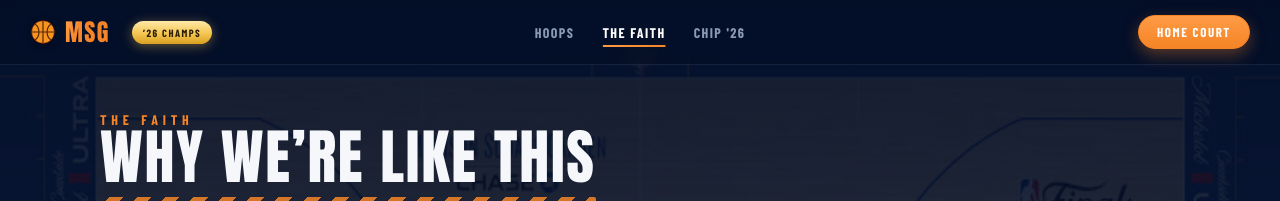
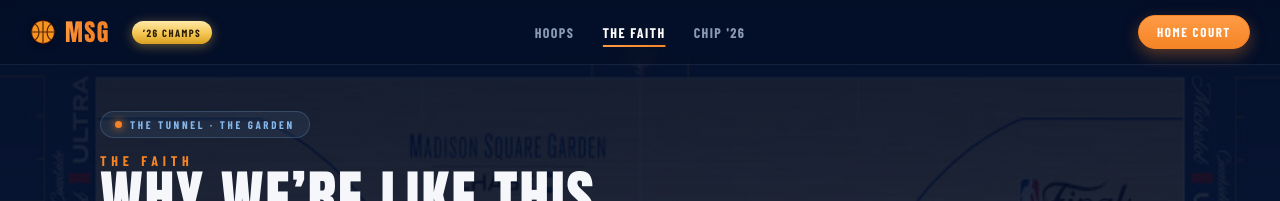
Before and after one commit to denzelchingodza/msg, a Next.js app in the folder frontend/: page /faith in a window 1280 px wide. Shown: the top 201 px of the page. Built offline with nearby package versions, Linux system fonts and the light colour scheme; no server answers.

Commit message:
UI: broadcast chip on Faith and Championship headers

```diff
--- a/frontend/app/championship/page.tsx
+++ b/frontend/app/championship/page.tsx
@@ -130,6 +130,7 @@
 
   return (
     <main className="page center">
+      <span className="spot-chip"><i aria-hidden="true" />Right Corner &middot; The Garden</span>
       <p className="kicker">Championship &rsquo;26</p>
       <h1 className="page-title">The Drought Is Dead</h1>
 
--- a/frontend/app/faith/page.tsx
+++ b/frontend/app/faith/page.tsx
@@ -144,6 +144,7 @@
 
   return (
     <main className="page">
+      <span className="spot-chip"><i aria-hidden="true" />The Tunnel &middot; The Garden</span>
       <p className="kicker">The Faith</p>
       <h1 className="page-title">Why We&rsquo;re Like This</h1>
       <p className="page-sub">
```
